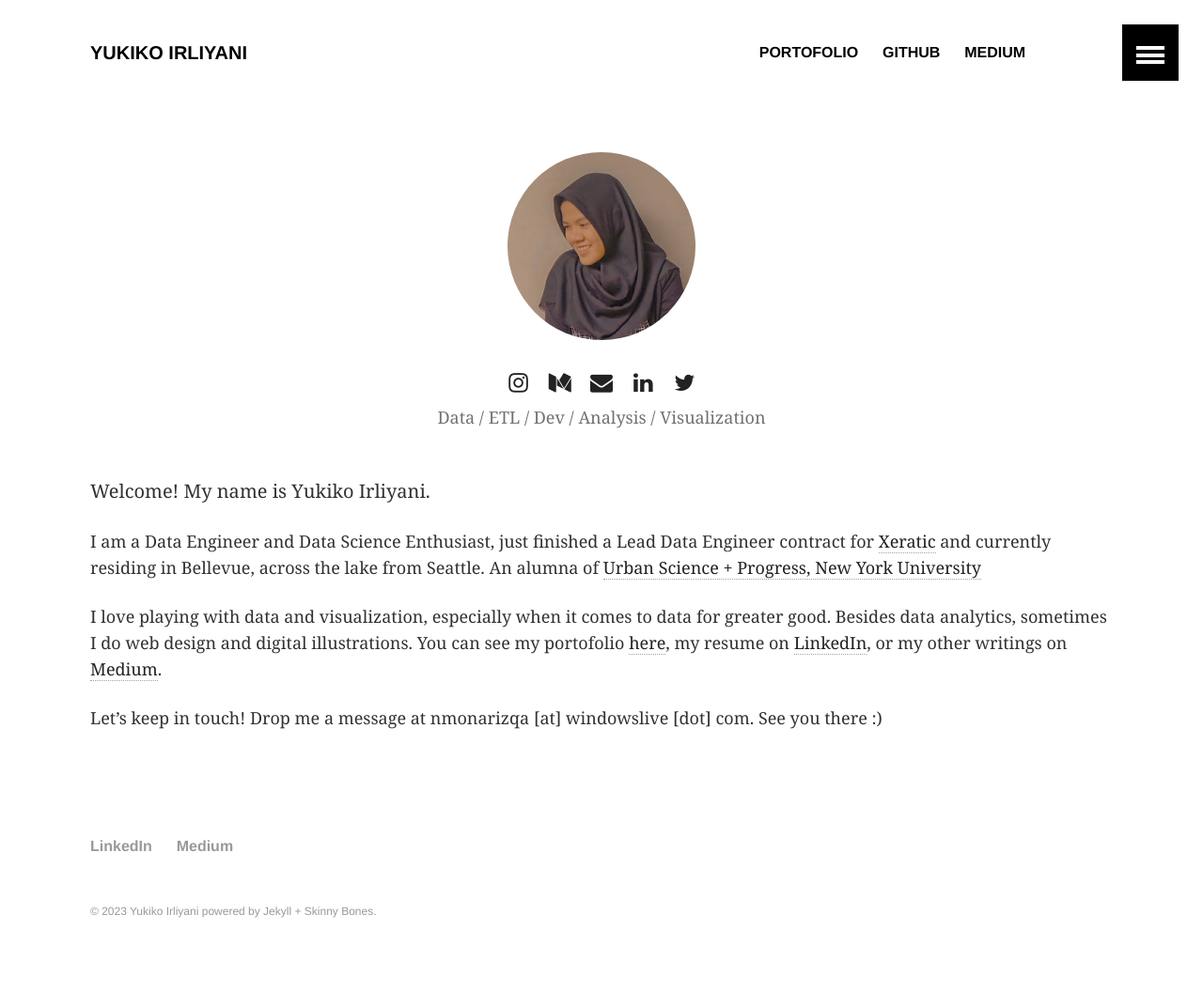
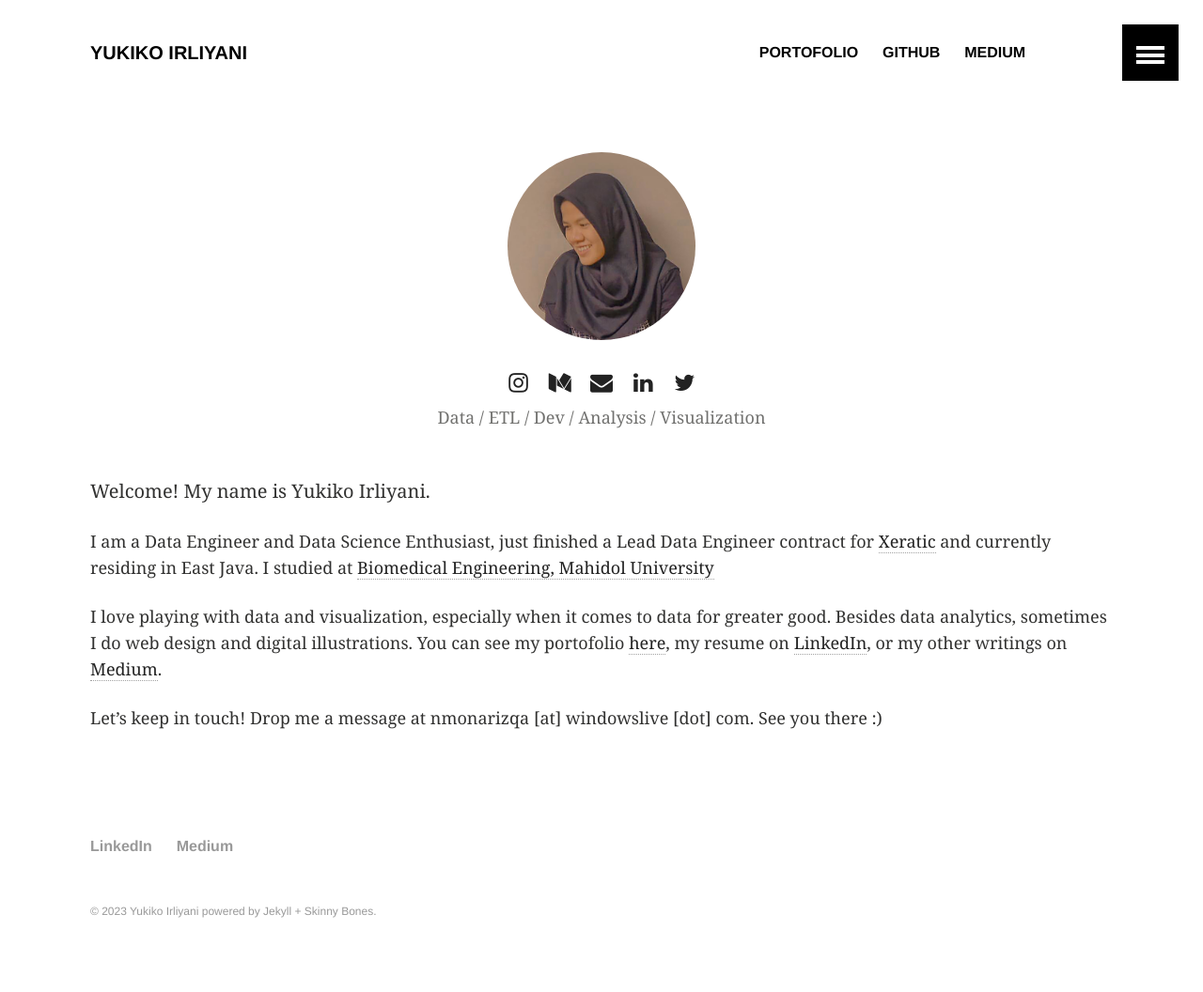
Before and after one commit to yukikoirlyn/yukikoirlyn.github.io, a Jekyll site: the page built from index.md, in a window 1280 px wide. Shown: the whole page at 94% size. Built offline with Jekyll 4.4.1, drawn with Linux system fonts in a browser that asks for light colours; nearby versions of some CDN libraries; library files that are not in the unit come from our copies.

Commit message:
Update index.md

```diff
--- a/index.md
+++ b/index.md
@@ -6,7 +6,7 @@ title: ""
 
 Welcome! My name is Yukiko Irliyani.
 
-I am a Data Engineer and Data Science Enthusiast, just finished a Lead Data Engineer contract for [Xeratic](https://www.linkedin.com/company/xeratic/mycompany/) and currently residing in Bellevue, across the lake from Seattle. An alumna of [Urban Science + Progress, New York University](https://twitter.com/NYU_CUSP)
+I am a Data Engineer and Data Science Enthusiast, just finished a Lead Data Engineer contract for [Xeratic](https://www.linkedin.com/company/xeratic/mycompany/) and currently residing in East Java. I studied at [Biomedical Engineering, Mahidol University](https://www.facebook.com/bmemahidol)
 
 I love playing with data and visualization, especially when it comes to data for greater good. Besides data analytics, sometimes I do web design and digital illustrations. You can see my portofolio [here](/portofolio/), my resume on [LinkedIn](https://www.linkedin.com/in/nmonarizqa), or my other writings on [Medium](https://medium.com/@nmonarizqa).
 
```
